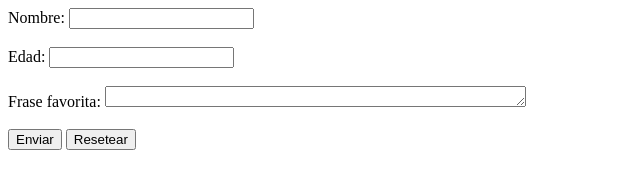
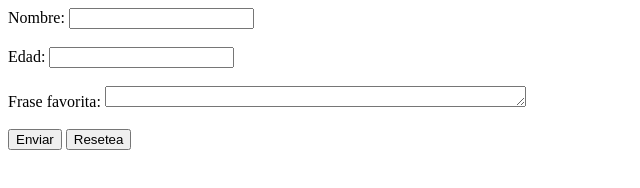
Before and after one commit to Looki7/Actividad-2, a plain HTML site: page index.html in a window 1280 px wide. Shown: the full height of the page, 0-640 px from the left. Drawn offline with Linux system fonts and the light colour scheme.

Commit message:
correción de código

```diff
--- a/index.html
+++ b/index.html
@@ -19,9 +19,9 @@
         <label for="frase-favorita">Frase favorita:</label>
         <textarea id="frase-favorita" name="frase-favorita" rows="1" cols="50"></textarea>
        </div> <br/>
-        <div>
-            <input type="submit" value="Enviar"> <input type="reset" value="Resetear">
-        </div>
+       <input type="submit" value="Enviar">
+       <input type="reset" value="Resetea">
+
     </form>
 </body>
 </html>
```
